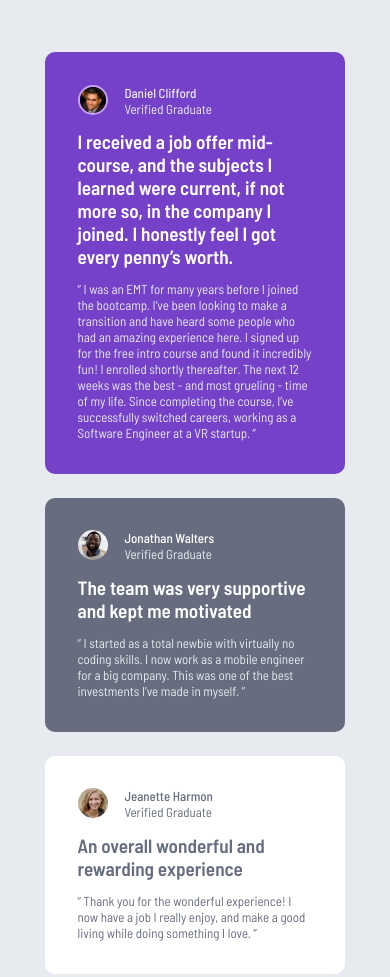
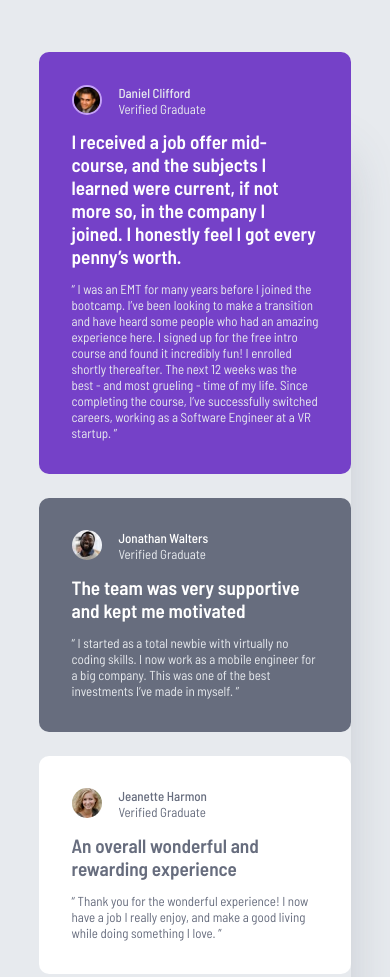
Before and after one commit to KenawMarie/front-testimonials-grid-section, a plain HTML site: page index.html in a window 390 px wide. Shown: the top 977 px of the page. Drawn offline with Linux system fonts and the light colour scheme.

Commit message:
change px into rem and remove one of media queries

```diff
--- a/style.css
+++ b/style.css
@@ -24,7 +24,7 @@
 body{
     font-family: 'Barlow Semi Condensed',sans-serif;
     background-color: var(--Grey-100);
-    font-size: 13px;
+    font-size: 0.8125rem;
     min-height: 100vh;
     position: relative;
     align-content: center;
@@ -39,10 +39,11 @@ body{
     grid-template-rows: auto auto;
     margin: 4em auto;
     gap: 1.5rem;
+    box-shadow: 40px 60px 50px -47px #48556A3D;
 }
 
 .container>div{
-    border-radius: 10px;
+    border-radius: 0.625rem;
     padding: 2.5em;
 }
 
@@ -52,8 +53,8 @@ body{
 }
 
 .avatar img{
-    width: 30px;
-    height: 30px;
+    width: 1.875rem;
+    height: 1.875rem;
     border-radius: 50%;
 }
 .avatar-status{
@@ -132,7 +133,7 @@ body{
 /* ========= The footer ======== */
 
 .attribution {
-    font-size: 11px;
+    font-size: 0.6875rem;
     text-align: center;
     position: absolute;
     right: 0;
@@ -153,9 +154,9 @@ body{
 
 /* ======= media queries =========== */
 
-@media screen and (max-width:768px) {
+@media screen and (max-width:48rem) {
     .container{
-        grid-template-columns: 400px;
+        grid-template-columns: 1fr;
         grid-template-rows: repeat(8,auto);
         justify-content: center;
     }
@@ -186,9 +187,3 @@ body{
         grid-row: 7 / 9;
     }
 }
-
-@media screen and (max-width:450px) {
-    .container{
-        grid-template-columns: 300px;
-    }
-}
```
